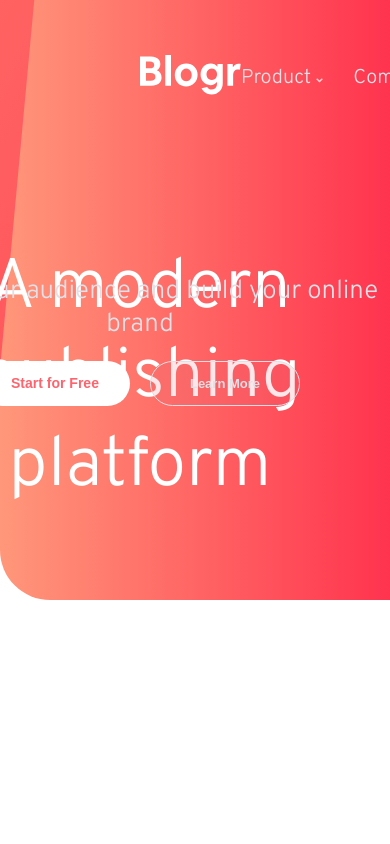
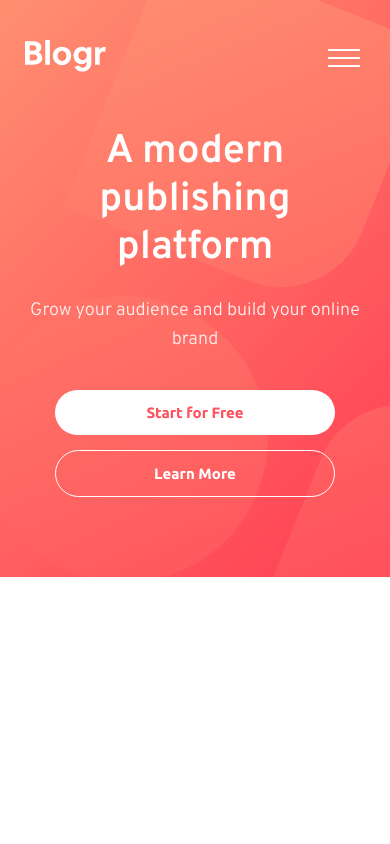
Before and after one commit to Musiki8213/Task-8.2--UI-Challenge, a React (Vite) app: page / in a window 390 px wide. Shown: the top 844 px of the page. Built offline with nearby package versions, Linux system fonts and the light colour scheme.

Commit message:
style: fix navbar alignment and mobile responsiveness

```diff
--- a/src/assets/Components/Navbar/Navbar.css
+++ b/src/assets/Components/Navbar/Navbar.css
@@ -1,78 +1,122 @@
-
-
 .navbar-wrapper {
-  background: linear-gradient(to right, hsl(13, 100%, 74%), hsl(352, 100%, 60%));
-  border-bottom-left-radius: 50px;
+  background: linear-gradient(135deg, hsl(13, 100%, 72%) 0%, hsl(353, 100%, 62%) 100%);
+  border-bottom-left-radius: 100px;
+  position: relative;
+  overflow: hidden;
 }
 
 .navbar {
   width: 100%;
-  height: 600px;
+  min-height: 600px;
   color: white;
-  border-bottom-left-radius: 50px;
-  background-image: url("/public/bg-pattern-intro-desktop.svg");
-  background-size: 230% 650%;
-  background-position: -700px -1670px;
+  border-bottom-left-radius: 100px;
+  background-image: url("/bg-pattern-intro-desktop.svg");
+  background-size: 200% 200%;
+  background-position: 25% 50%;
   background-repeat: no-repeat;
-  font-family: "overpass", sans-serif;
+  font-family: "Overpass", sans-serif;
+  position: relative;
+  padding-bottom: 100px;
 }
 
 .navbar-content {
   display: flex;
   justify-content: space-between;
   align-items: center;
-  padding: 40px;
-  padding-top: 50px;
+  padding: 50px 100px 0;
+  max-width: 1440px;
+  margin: 0 auto;
+  position: relative;
+  z-index: 10;
 }
 
 .navbar-logo {
   height: 40px;
-  padding-left: 100px;
   cursor: pointer;
 }
 
 .nav-items {
   display: flex;
-  gap: 30px;
-  padding-right: 400px;
-  font-size: 20px;
+  gap: 40px;
+  font-size: 16px;
+  font-weight: 500;
+  margin-left: 60px;
 }
 
 .nav-item {
-  color: hsla(240, 11%, 89%, 1);
+  color: rgba(255, 255, 255, 0.9);
   cursor: pointer;
   display: flex;
   align-items: center;
+  gap: 8px;
+  transition: color 0.3s ease;
+  font-family: "Ubuntu", sans-serif;
 }
 
-.nav-item img {
-  height: 10px;
-  padding-left: 5px;
-  padding-top: 5px;
+.nav-item:hover {
+  color: white;
+  text-decoration: underline;
+}
+
+.nav-arrow {
+  width: 10px;
+  height: 6px;
+  transition: transform 0.3s ease;
+}
+
+.nav-item:hover .nav-arrow {
+  transform: rotate(180deg);
 }
 
 .nav-auth {
   display: flex;
-  gap: 50px;
-  padding-right: 230px;
+  align-items: center;
+  gap: 30px;
+  margin-left: auto;
 }
+
 .nav-login {
-  font-weight: 600;
-  color: hsla(240, 11%, 89%, 1);
-  margin-top: 20px;
-  font-size: 25px;
+  font-weight: 500;
+  color: rgba(255, 255, 255, 0.9);
+  font-size: 16px;
+  cursor: pointer;
+  transition: color 0.3s ease;
+  font-family: "Ubuntu", sans-serif;
+}
+
+.nav-login:hover {
+  color: white;
 }
 
 .btn-signup {
-  border-radius: 35px;
+  border-radius: 30px;
   background-color: white;
-  border: 1px;
-  width: 150px;
-  height: 45px;
-  color: hsla(356, 94%, 56%, 0.77);
-  font-size: 13px;
-  font-weight: 800;
-    margin-top: 10px;
+  border: none;
+  padding: 12px 32px;
+  color: hsl(356, 100%, 66%);
+  font-size: 16px;
+  font-weight: 700;
+  cursor: pointer;
+  transition: all 0.3s ease;
+  font-family: "Ubuntu", sans-serif;
+}
+
+.btn-signup:hover {
+  background-color: hsl(355, 100%, 74%);
+  color: white;
+}
+
+.hamburger-menu {
+  display: none;
+  background: none;
+  border: none;
+  cursor: pointer;
+  padding: 5px;
+}
+
+.hamburger-menu img {
+  width: 32px;
+  height: 18px;
 }
 
 .hero-section {
@@ -81,47 +125,185 @@
   align-items: center;
   justify-content: center;
   text-align: center;
-  gap: 20px;
-  margin-left: -110px;
-  height: 60%;
+  gap: 30px;
+  margin-top: 80px;
+  padding: 0 20px;
 }
 
 .hero-title {
-  font-size: 70px;
-  font-weight: 400;
-  height: 10px;
+  font-size: 64px;
+  font-weight: 600;
+  line-height: 1.1;
+  margin: 0;
+  color: white;
+  font-family: "Overpass", sans-serif;
 }
 
 .hero-subtitle {
-  color: hsla(240, 11%, 89%, 1);
-  font-size: 26px;
+  color: rgba(255, 255, 255, 0.9);
+  font-size: 20px;
+  font-weight: 300;
+  margin: 0;
+  font-family: "Overpass", sans-serif;
 }
 
 .hero-buttons {
   display: flex;
-  gap: 20px;
+  gap: 15px;
+  margin-top: 20px;
 }
 
 .btn-free {
-  border-radius: 35px;
-  padding: 10px;
-  font-size: 14px;
+  border-radius: 30px;
+  padding: 14px 32px;
+  font-size: 16px;
   background-color: white;
-  border: 1px;
-  width: 150px;
-  height: 45px;
-  color: hsla(356, 100%, 66%, 0.9);
-  font-weight: 600;
+  border: none;
+  color: hsl(356, 100%, 66%);
+  font-weight: 700;
+  cursor: pointer;
+  transition: all 0.3s ease;
+  font-family: "Ubuntu", sans-serif;
+}
+
+.btn-free:hover {
+  background-color: hsl(355, 100%, 74%);
+  color: white;
 }
 
 .btn-learn {
-  border-radius: 35px;
-  padding: 10px;
-  border: 1px solid hsla(240, 11%, 89%, 1);
-  width: 150px;
-  height: 45px;
-  font-weight: 600;
-  color: hsla(240, 11%, 89%, 1);
-  font-size: 13px;
-  background-color: hsla(355, 72%, 66%, 0.16);
+  border-radius: 30px;
+  padding: 14px 32px;
+  border: 1px solid white;
+  font-weight: 700;
+  color: white;
+  font-size: 16px;
+  background-color: transparent;
+  cursor: pointer;
+  transition: all 0.3s ease;
+  font-family: "Ubuntu", sans-serif;
 }
+
+.btn-learn:hover {
+  background-color: white;
+  color: hsl(356, 100%, 66%);
+}
+
+@media (max-width: 1024px) {
+  .navbar-content {
+    padding: 50px 50px 0;
+  }
+
+  .nav-items {
+    gap: 30px;
+    margin-left: 30px;
+  }
+}
+
+@media (max-width: 768px) {
+  .navbar-wrapper {
+    border-bottom-left-radius: 0;
+  }
+
+  .navbar {
+    min-height: 500px;
+    border-bottom-left-radius: 0;
+    background-image: url("/bg-pattern-intro-mobile.svg");
+    background-size: 350% 200%;
+    background-position: 35% 40%;
+    padding-bottom: 80px;
+  }
+
+  .navbar-content {
+    padding: 40px 25px 0;
+  }
+
+  .navbar-logo {
+    height: 32px;
+  }
+
+  .nav-items,
+  .nav-auth {
+    display: none;
+  }
+
+  .hamburger-menu {
+    display: block;
+  }
+
+  .hero-section {
+    margin-top: 50px;
+    gap: 25px;
+    padding: 0 25px;
+  }
+
+  .hero-title {
+    font-size: 40px;
+    line-height: 1.2;
+  }
+
+  .hero-subtitle {
+    font-size: 18px;
+    padding: 0;
+    line-height: 1.6;
+  }
+
+  .hero-buttons {
+    flex-direction: column;
+    width: 100%;
+    max-width: 280px;
+    gap: 15px;
+    margin-top: 10px;
+  }
+
+  .btn-free,
+  .btn-learn {
+    width: 100%;
+    padding: 14px 28px;
+    font-size: 15px;
+  }
+}
+
+@media (max-width: 375px) {
+  .navbar {
+    min-height: 450px;
+    padding-bottom: 60px;
+  }
+
+  .navbar-content {
+    padding: 35px 20px 0;
+  }
+
+  .navbar-logo {
+    height: 28px;
+  }
+
+  .hamburger-menu img {
+    width: 28px;
+    height: 16px;
+  }
+
+  .hero-section {
+    margin-top: 40px;
+    gap: 20px;
+    padding: 0 20px;
+  }
+
+  .hero-title {
+    font-size: 36px;
+  }
+
+  .hero-subtitle {
+    font-size: 16px;
+  }
+
+  .hero-buttons {
+    max-width: 100%;
+  }
+
+  .btn-free,
+  .btn-learn {
+    padding: 12px 24px;
+    font-size: 14px;
+  }
+}
--- a/src/assets/Components/Navbar/Navbar.tsx
+++ b/src/assets/Components/Navbar/Navbar.tsx
@@ -3,6 +3,7 @@ import './Navbar.css';
 import Sidebar from '../Sidebar/Sidebar';
 import logo from '/logo.svg';
 import arrowLight from '/icon-arrow-light.svg';
+import hamburgerIcon from '/icon-hamburger.svg';
 
 export const Navbar = () => {
   const [isSidebarOpen, setIsSidebarOpen] = useState(false);
@@ -16,41 +17,40 @@ export const Navbar = () => {
       <nav className="navbar">
         <div className="navbar-content">
           <div className="navbar-logo-container">
-            {/* The logo is now a clickable image */}
             <img
               src={logo}
               alt="Blogr Logo"
               className="navbar-logo"
-              onClick={toggleSidebar}
             />
           </div>
 
           <div className="nav-items">
             <div className="nav-item">
               Product
-              <img src={arrowLight} alt="arrow" />
+              <img src={arrowLight} alt="arrow" className="nav-arrow" />
             </div>
             <div className="nav-item">
               Company
-              <img src={arrowLight} alt="arrow" />
+              <img src={arrowLight} alt="arrow" className="nav-arrow" />
             </div>
             <div className="nav-item">
               Connect
-              <img src={arrowLight} alt="arrow" />
+              <img src={arrowLight} alt="arrow" className="nav-arrow" />
             </div>
           </div>
 
           <div className="nav-auth">
             <p className="nav-login">Login</p>
-            <div>
-              <button className="btn-signup">Sign Up</button>
-            </div>
+            <button className="btn-signup">Sign Up</button>
           </div>
 
+          <button className="hamburger-menu" onClick={toggleSidebar}>
+            <img src={hamburgerIcon} alt="Menu" />
+          </button>
         </div>
 
         <div className="hero-section">
-          <p className="hero-title">A modern publishing platform</p>
+          <h1 className="hero-title">A modern publishing platform</h1>
           <p className="hero-subtitle">
             Grow your audience and build your online brand
           </p>
@@ -61,7 +61,6 @@ export const Navbar = () => {
         </div>
       </nav>
 
-      {/* Conditionally render the Sidebar component */}
       <Sidebar isOpen={isSidebarOpen} onClose={toggleSidebar} />
     </div>
   );
```
